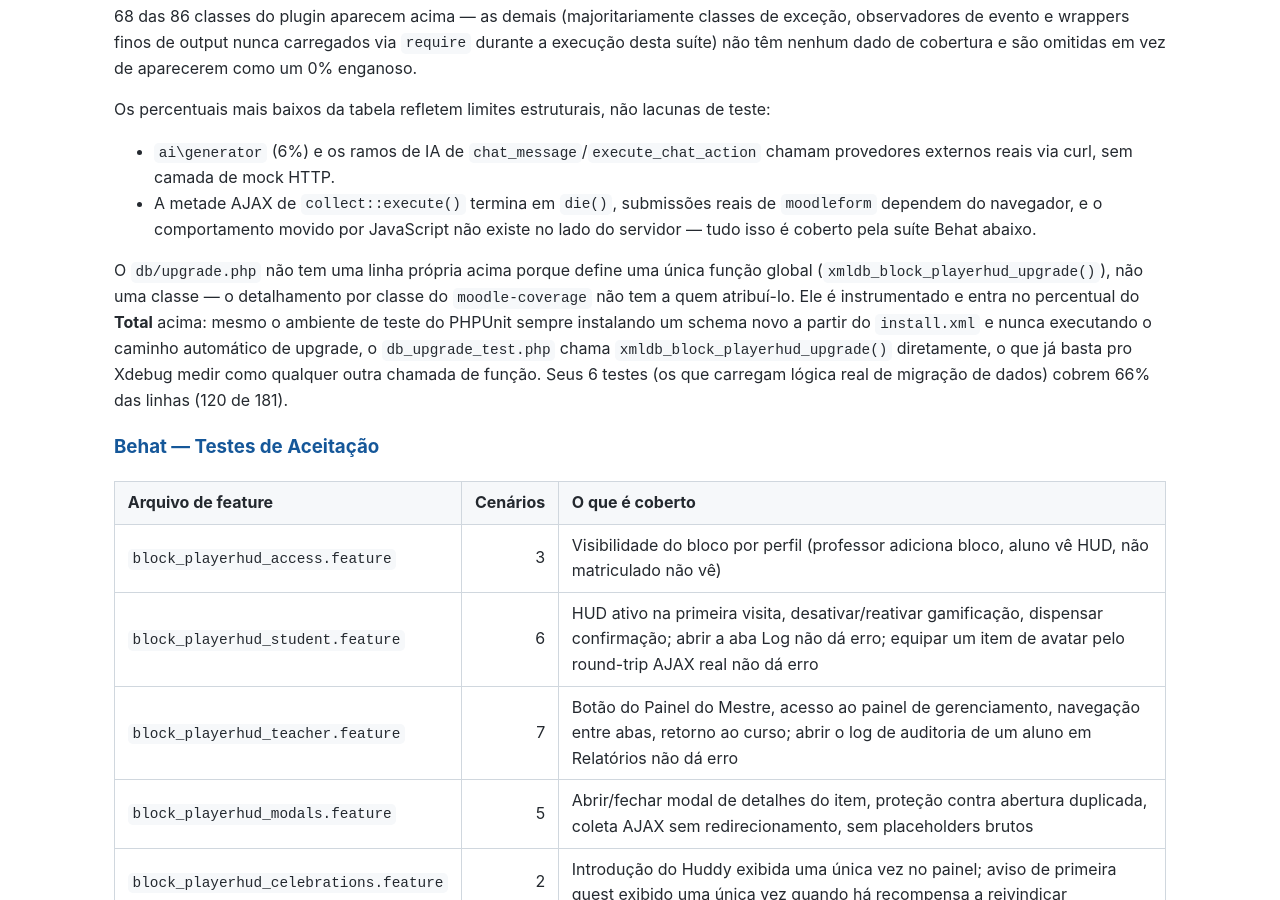
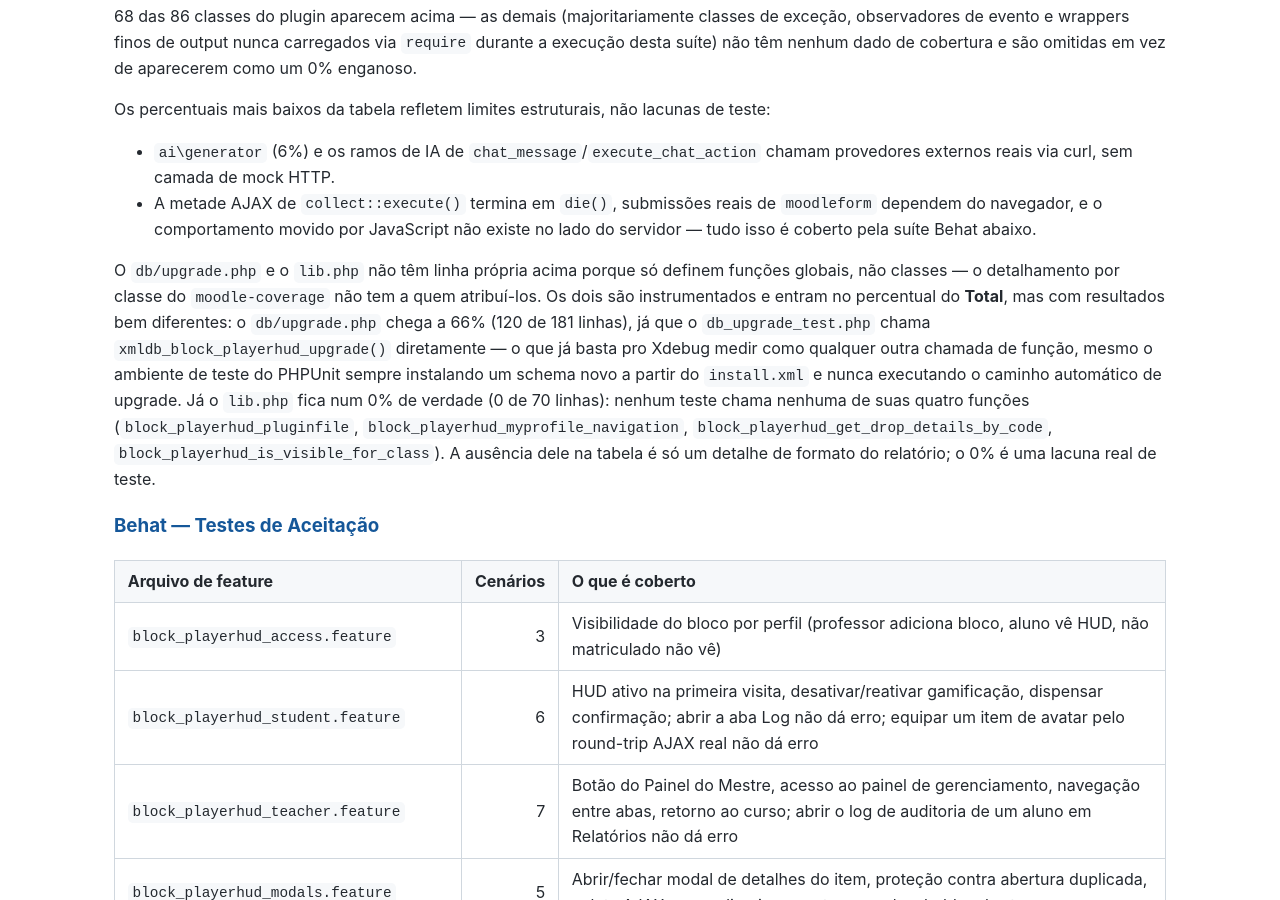
Before and after one commit to jeanlucio/moodle-block_playerhud, a Jekyll site: the page built from docs/pt/testing.md, in a window 1280 px wide and 900 px high, scrolled down 13797 px. Built offline with Jekyll 4.4.1, drawn with Linux system fonts in a browser that asks for light colours; our own code applies the rules of GitHub Pages for plain Markdown files.

Commit message:
also explain lib.php's absence from the coverage table
lib.php was already in moodle-coverage's default instrumentation scope
before today's db/upgrade.php fix, but the previous wording only
addressed db/upgrade.php, leaving an inconsistency: the intro text
lists lib.php as in-scope, yet it never gets a row either, for the
same reason (global functions, not a class).

Verified empirically that lib.php sits at a genuine 0% (0/70 lines) —
none of its four functions are exercised by any test, unlike
db/upgrade.php's 66%. Made that distinction explicit: one is a
reporting quirk on real coverage, the other is an actual gap.

```diff
--- a/docs/pt/testing.md
+++ b/docs/pt/testing.md
@@ -203,14 +203,17 @@ Os percentuais mais baixos da tabela refletem limites estruturais, não lacunas
   dependem do navegador, e o comportamento movido por JavaScript não existe no lado do
   servidor — tudo isso é coberto pela suíte Behat abaixo.
 
-O `db/upgrade.php` não tem uma linha própria acima porque define uma única função global
-(`xmldb_block_playerhud_upgrade()`), não uma classe — o detalhamento por classe do
-`moodle-coverage` não tem a quem atribuí-lo. Ele é instrumentado e entra no percentual do
-**Total** acima: mesmo o ambiente de teste do PHPUnit sempre instalando um schema novo a partir
-do `install.xml` e nunca executando o caminho automático de upgrade, o `db_upgrade_test.php`
-chama `xmldb_block_playerhud_upgrade()` diretamente, o que já basta pro Xdebug medir como
-qualquer outra chamada de função. Seus 6 testes (os que carregam lógica real de migração de
-dados) cobrem 66% das linhas (120 de 181).
+O `db/upgrade.php` e o `lib.php` não têm linha própria acima porque só definem funções globais,
+não classes — o detalhamento por classe do `moodle-coverage` não tem a quem atribuí-los. Os dois
+são instrumentados e entram no percentual do **Total**, mas com resultados bem diferentes: o
+`db/upgrade.php` chega a 66% (120 de 181 linhas), já que o `db_upgrade_test.php` chama
+`xmldb_block_playerhud_upgrade()` diretamente — o que já basta pro Xdebug medir como qualquer
+outra chamada de função, mesmo o ambiente de teste do PHPUnit sempre instalando um schema novo a
+partir do `install.xml` e nunca executando o caminho automático de upgrade. Já o `lib.php` fica
+num 0% de verdade (0 de 70 linhas): nenhum teste chama nenhuma de suas quatro funções
+(`block_playerhud_pluginfile`, `block_playerhud_myprofile_navigation`,
+`block_playerhud_get_drop_details_by_code`, `block_playerhud_is_visible_for_class`). A ausência
+dele na tabela é só um detalhe de formato do relatório; o 0% é uma lacuna real de teste.
 
 ### Behat — Testes de Aceitação
 
```
Also changed, not shown: docs/en/testing.md (+11 -7 lines).
